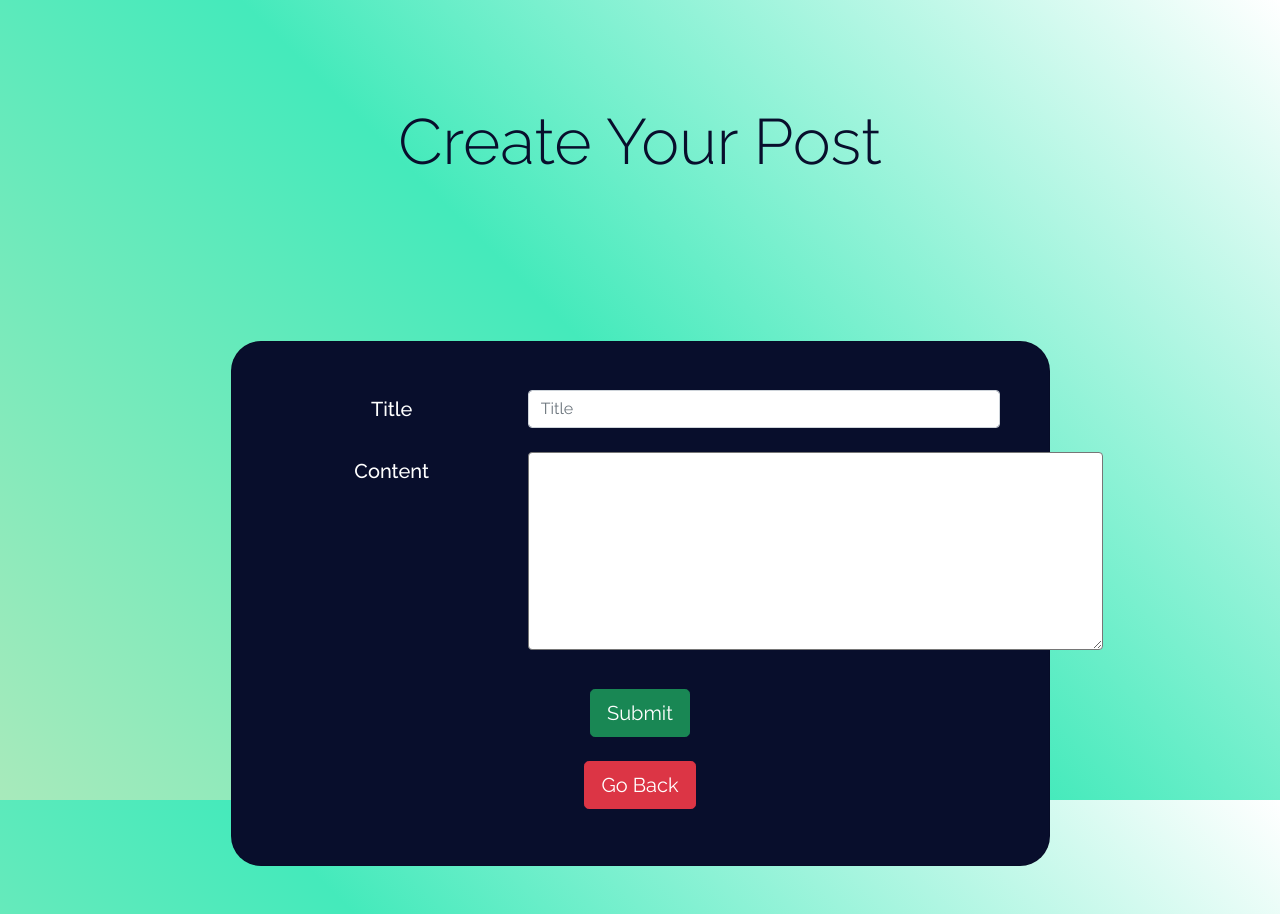
After one commit to Randy1812/PawHaven, a Python web app: template templates/addpost.html in a window 1280 px wide. The commit adds this page. Run offline with Jinja, Linux system fonts and the light colour scheme; the template is opened without the code that fills it, so the values that code supplies are empty; some libraries are stand-ins or nearby versions.

Commit message:
added create post

```diff
--- /dev/null
+++ b/templates/addpost.html
@@ -0,0 +1,48 @@
+<!DOCTYPE html>
+<html lang="en" dir="ltr">
+
+<head>
+  <meta charset="utf-8">
+  <title></title>
+  <link href="https://cdn.jsdelivr.net/npm/bootstrap@5.1.3/dist/css/bootstrap.min.css" rel="stylesheet" integrity="sha384-1BmE4kWBq78iYhFldvKuhfTAU6auU8tT94WrHftjDbrCEXSU1oBoqyl2QvZ6jIW3" crossorigin="anonymous">
+  <script src="https://kit.fontawesome.com/905b9ef0fa.js" crossorigin="anonymous"></script>
+  <link href="https://fonts.googleapis.com/css2?family=Raleway:ital,wght@0,100;0,200;0,300;0,400;0,500;0,600;0,700;0,800;0,900;1,100;1,200;1,300;1,400;1,500;1,600;1,700;1,800;1,900&display=swap" rel="stylesheet">
+  <link href="..\static\css\main.css" rel="stylesheet" type="text/css">
+
+</head>
+
+<body>
+  <div class="container d-flex flex-column justify-items-center mx-auto">
+    <div class="px-4 py-5 my-5 text-center">
+      <h1 class="htext display-3  p-2">Create Your Post</h1>
+    </div>
+    <div class="container-fluid    text-center mx-auto my-5">
+      <div class="card w-75 mx-auto p-5">
+        <form>
+          <div class="row mb-3">
+            <label for="title" class="col-sm-4 col-form-label"><h5>Title</h5></label>
+            <div class="col-sm-8">
+              <input type="text" class="form-control" id="title" placeholder="Title">
+            </div>
+          </div>
+
+          <div class="row mb-3">
+            <label for="content" class="col-sm-4 col-form-label"><h5>Content</h5></label>
+            <div class="col-sm-8">
+              <!-- <input type="text" class="form-control" id="content"> -->
+              <textarea class="rounded" name="content" id="content" rows="8" cols="67"></textarea>
+            </div>
+          </div>
+
+          <a href="#" class="btn btn-success btn-lg my-3">Submit</a><br>
+          <a href="#" class="btn btn-danger btn-lg my-2">Go Back</a>
+
+        </form>
+      </div>
+    </div>
+  </div>
+  <script src="https://cdn.jsdelivr.net/npm/bootstrap@5.1.3/dist/js/bootstrap.bundle.min.js" integrity="sha384-ka7Sk0Gln4gmtz2MlQnikT1wXgYsOg+OMhuP+IlRH9sENBO0LRn5q+8nbTov4+1p" crossorigin="anonymous">
+  </script>
+</body>
+
+</html>
--- a/templates/admindash.html
+++ b/templates/admindash.html
@@ -66,7 +66,7 @@
             <i class="fa-solid fa-house fa-5x py-3"></i>
             </svg>
           </div>
-          <h2>Shelter </h2>
+          <h2>Manage Shelters </h2>
           <p>Paragraph of text beneath the heading to explain the heading. We'll add onto it with another sentence and probably just keep going until we run out of words.</p>
           <a href="shelterprofile.html" class="stretched-link"></a>
         </div>
@@ -79,7 +79,7 @@
               <i class="fa-solid fa-dog fa-5x py-3"></i>
             </svg>
           </div>
-          <h2>Animal</h2>
+          <h2>Manage Animals</h2>
           <p>Paragraph of text beneath the heading to explain the heading. We'll add onto it with another sentence and probably just keep going until we run out of words.</p>
           <a href="animaladd.html" class="stretched-link"></a>
         </div>
@@ -89,7 +89,7 @@
             <i class="fa-solid fa-user-group fa-5x py-3"></i>
             </svg>
           </div>
-          <h2>User</h2>
+          <h2>Manage Users</h2>
           <p>Paragraph of text beneath the heading to explain the heading. We'll add onto it with another sentence and probably just keep going until we run out of words.</p>
           <a href="userprofile.html" class="stretched-link"></a>
         </div>
--- a/templates/animaladd.html
+++ b/templates/animaladd.html
@@ -42,7 +42,7 @@
 
   <div class="container-fluid w-75 text-center mx-auto my-5">
     <h1 class="display-6 fw-bold m-3 my-5">Tell Us About The Animal</h1>
-    <div class="card w-75 mx-auto p-5 bg-white text-dark">
+    <div class="card w-75 mx-auto p-5">
       <form>
         <div class="row mb-3">
           <label for="type" class="col-sm-4 col-form-label"><h5>Type</h5></label>
--- a/templates/forum.html
+++ b/templates/forum.html
@@ -36,8 +36,8 @@
     <p>Lorem Ipsum is simply dummy text of the printing and typesetting industry. Lorem Ipsum has been the industry's standard dummy text ever since the 1500s, when an unknown printer took a galley of type and scrambled it to make a type specimen book. It has survived not only five centuries, but also the leap into electronic typesetting, remaining essentially unchanged. It was popularised in the 1960s with the release of Letraset sheets containing Lorem Ipsum passages, and more recently with desktop publishing software like Aldus PageMaker including versions of Lorem Ipsum.</p>
   </div>
 
-  <a href="addpost.html" class="btn btn-outline-dark mx-auto my-5" style="width:200px;">Add Post</a>
-  <a href="addpost.html" class="btn btn-outline-dark mx-auto my-5" style="width:200px;">Move Back</a>
+  <p class="mx-auto mt-5" style="font-size:1.2rem;"><a href="addpost.html" class="btn btn-success">Add Post</a></p>
+  <p class="mx-auto mt-5" style="font-size:1.2rem;"><a href="forum.html" class="btn btn-secondary">Go Back</a></p>
 </div>
 
   <script src="https://cdn.jsdelivr.net/npm/bootstrap@5.1.3/dist/js/bootstrap.bundle.min.js" integrity="sha384-ka7Sk0Gln4gmtz2MlQnikT1wXgYsOg+OMhuP+IlRH9sENBO0LRn5q+8nbTov4+1p" crossorigin="anonymous">
```
